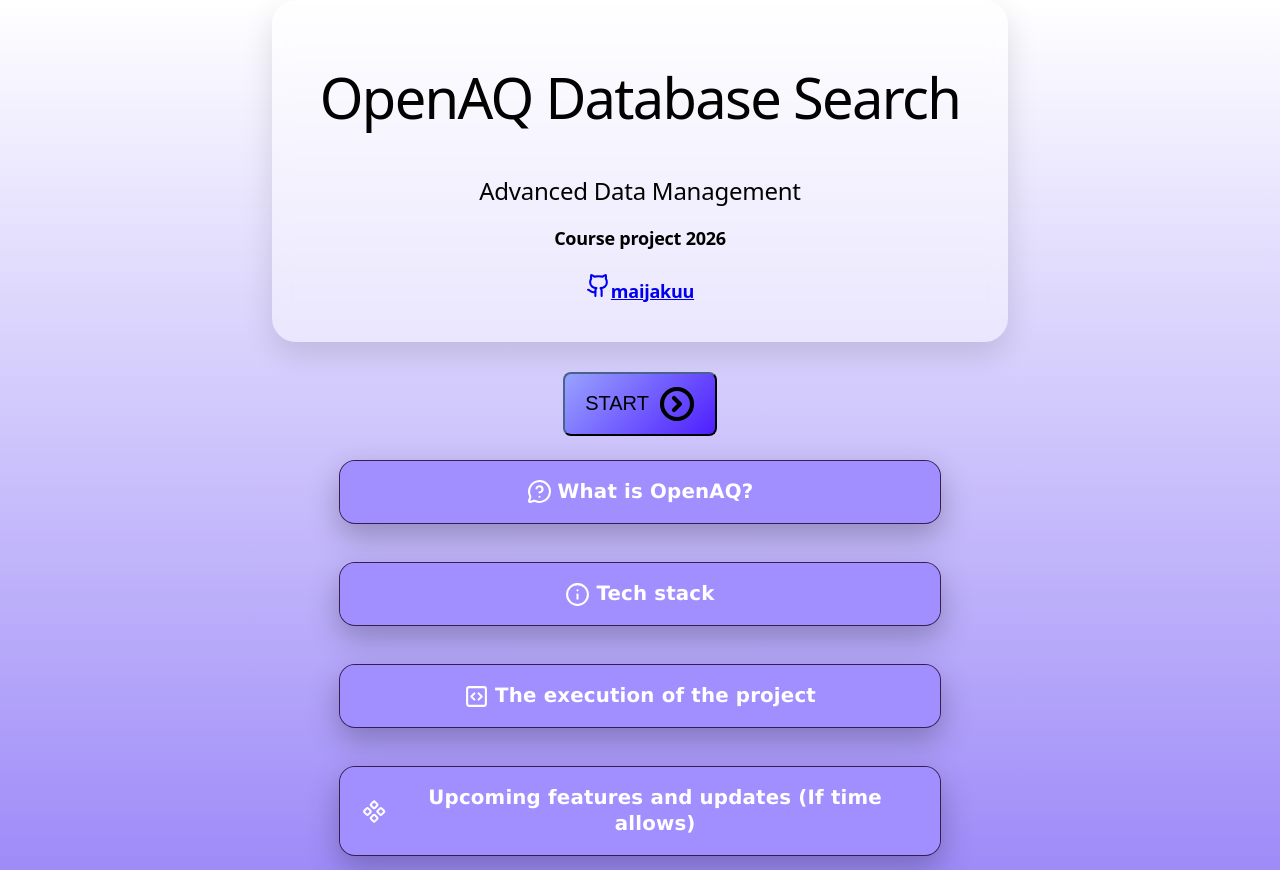
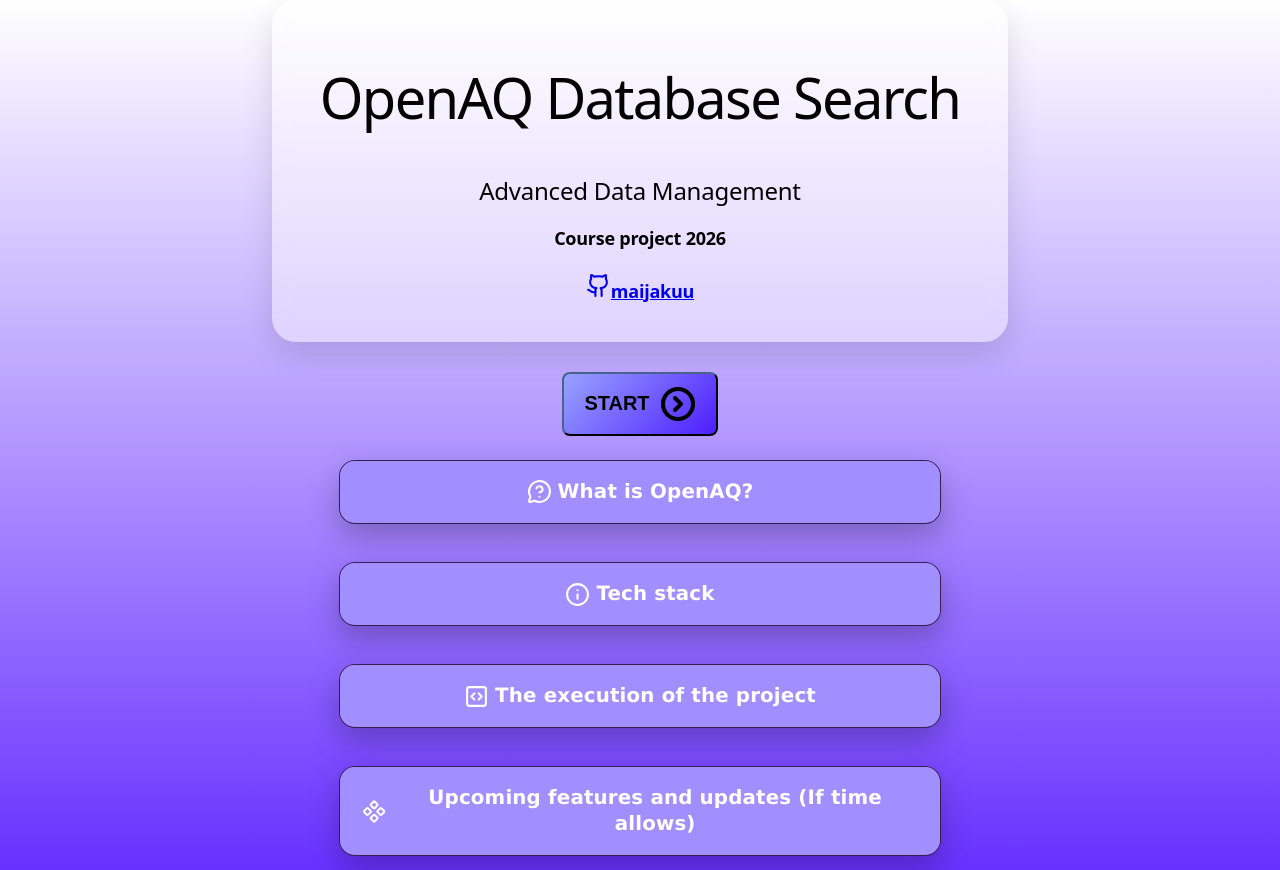
Before and after one commit to maijakuu/openAQ_react, a React app in the folder frontend/: page / in a window 1280 px wide. Built offline with nearby package versions, Linux system fonts and the light colour scheme; the HTML template or start-up script is replaced by a standard one.

Commit message:
Final touches

```diff
--- a/frontend/src/components/App.css
+++ b/frontend/src/components/App.css
@@ -1,6 +1,6 @@
   body {
   margin: 0;
-  background: linear-gradient(to bottom, white, #9e8bf8);
+  background: linear-gradient(to bottom, white, #6831ff);
   gap: 10px;
 }
 
--- a/frontend/src/components/InfoTooltip.jsx
+++ b/frontend/src/components/InfoTooltip.jsx
@@ -3,7 +3,7 @@
 function InfoTooltip({ text, children }) {
   return (
     <div className="tooltip">
-      <Info size={36} color="#6b38f8" strokeWidth={2.75} />
+      <Info size={36} color="#000000" strokeWidth={2.75} />
       <span className="tooltipText">{text}</span>
     </div>
   );
--- a/frontend/src/components/index.css
+++ b/frontend/src/components/index.css
@@ -98,6 +98,7 @@
   margin: 0 0 8px;
   @media (max-width: 1024px) {
     font-size: 20px;
+
   }
 }
 h4 {
--- a/frontend/src/pages/Frontpage.jsx
+++ b/frontend/src/pages/Frontpage.jsx
@@ -10,7 +10,7 @@
         <h4><a href="https://github.com/maijakuu" target="_blank" rel="noopener noreferrer"><Github size={25}/>maijakuu</a></h4>
       </div>
         <button className="startButton" onClick={onStart}>
-          START   <CircleChevronRight size={36} color="#000000" strokeWidth={2.75} />
+          <b>START </b>  <CircleChevronRight size={36} color="#000000" strokeWidth={2.75} />
         </button>
       <details className="infopanel" name="frontinfo">
         <summary><MessageCircleQuestionMark size={25}/>What is OpenAQ?</summary>
```
